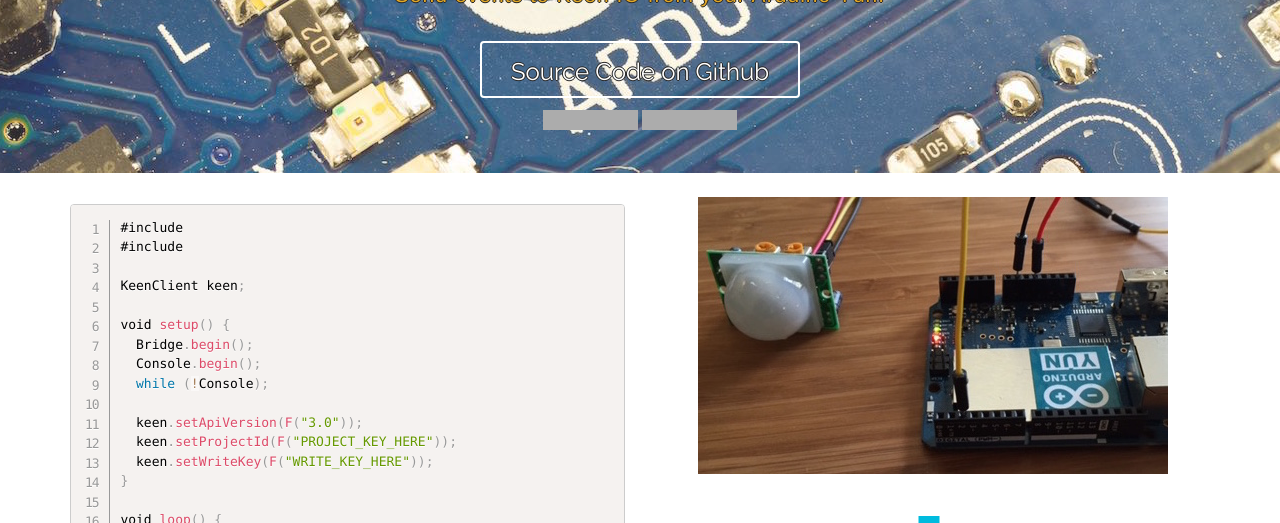
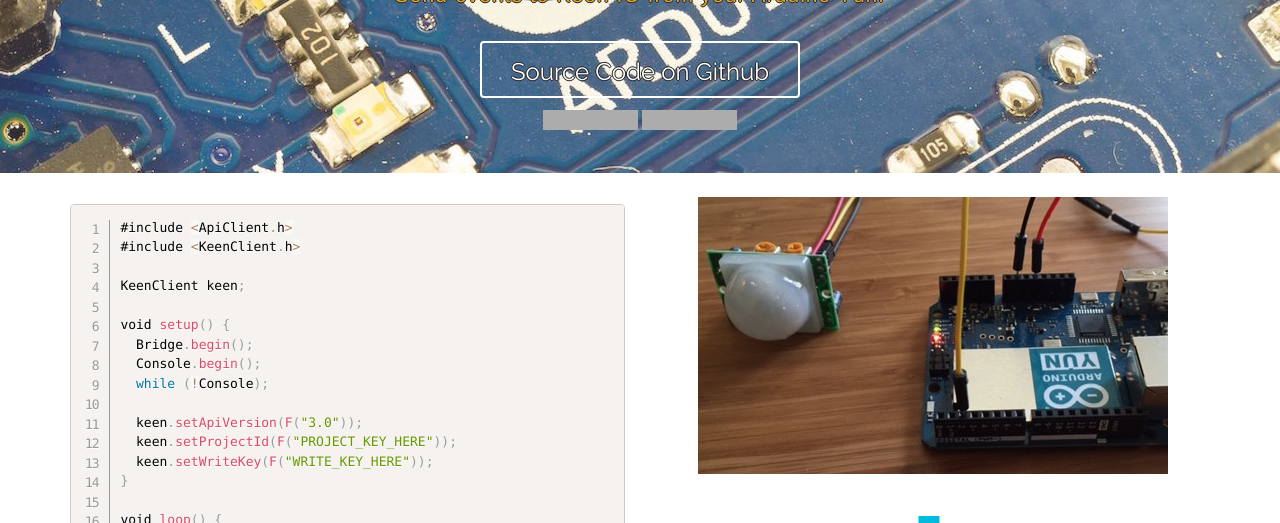
Before and after one commit to keen/keen-arduino, a website: page index.html in a window 1280 px wide. Shown: the part 277-800 px from the top of the page. Drawn offline with Linux system fonts and the light colour scheme; grey boxes are pictures that could not be loaded.

Commit message:
fixed code formatting

```diff
--- a/index.html
+++ b/index.html
@@ -64,8 +64,8 @@
 
         <div class="col-sm-6">
           <pre class="language-clike line-numbers"><code>
-#include <ApiClient.h>
-#include <KeenClient.h>
+#include &lt;ApiClient.h&gt;
+#include &lt;KeenClient.h&gt;
 
 KeenClient keen;
 
```
